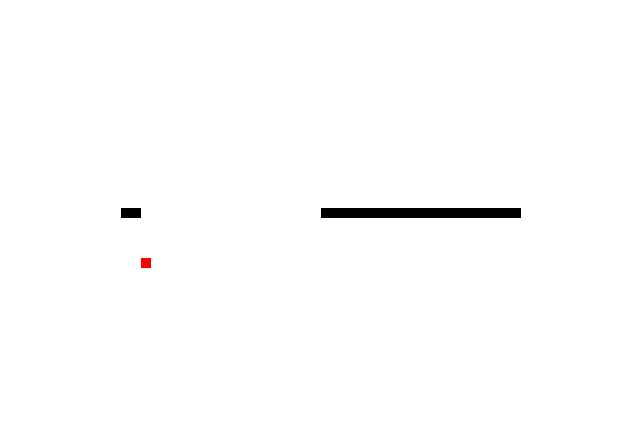
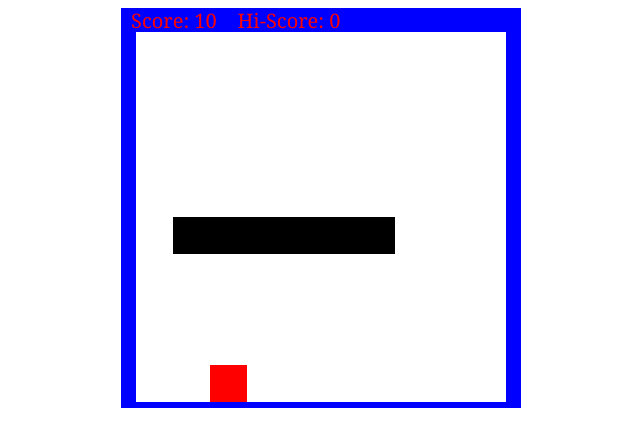
Before and after one commit to HormyAJP/snake, a plain HTML site: page index.html in a window 1280 px wide. Shown: the whole page, without its empty margins (319-959 px from the left). Drawn offline with Linux system fonts and the light colour scheme.

Commit message:
Loads of improvements
Still basic as hell mind!

```diff
--- a/index.html
+++ b/index.html
@@ -4,10 +4,11 @@
 <head>
   <meta charset="utf-8">
 
-  <title>Test</title>
-  <meta name="description" content="A million ways to identify the browser type">
+  <title>Snake!!</title>
+  <meta name="description" content="Snake!!!">
   <meta name="author" content="HormyAJP">
 
+  <link rel="shortcut icon" href="img/snake.ico" />
   <link rel="stylesheet" type="text/css" href="css/base.css" />
 
   <script type="text/javascript" src="js/jquery-3.3.1.min.js"></script>
@@ -18,6 +19,5 @@
 <body>
     <canvas id="snakeCanvas" width="400" height="400" ></canvas>
     <pre><div id="log"></div></pre>
-
 </body>
 </html>
--- a/js/main.js
+++ b/js/main.js
@@ -1,38 +1,62 @@
 "use strict";
 
-// Use top left square is [0,0]
+// TODO:
+// HUD properly
+// Don't redraw everything each frame
+// Enforce width/height better (and adapt to browser res (and zoom?))
+// Add mines (randomly add every N apples)
+// Improve graphics
+// Add difficulty setting
+// Add size setting
+// Optional edges are death (no wrap)
+// Add walls (levels)
+// Add level editor
+// Add sounds
+// Add event animations
+// Change to sprites
+// Add gameover and press to (re)start
+// Add pause (on focus loss)
+// Make a generic 2D grid game engine!
 
 const RIGHT = 39;
 const DOWN = 40;
 const LEFT = 37;
 const UP = 38;
 
-var INITIAL_TAIL_LENGTH = 40;
+var INITIAL_TAIL_LENGTH = 4;
 
 var snakeCanvas = null;
 var ctx = null;
-var DIFFICULTY = 20;
-var tickMS = 1000 / DIFFICULTY; // 30 FPS
-var playAreaWidth = 40;
-var playAreaHeight = 40;
+var DIFFICULTY = 10;
+var tickMS = 1000 / DIFFICULTY;
+var playAreaWidth = 10;
+var playAreaHeight = 10;
+// N.B. Top left square is [0,0]
 var headCoord = null;
 var appleCoord = null;
 var currentDirection = RIGHT;
 var tail = [];
+var score;
+var hiscore = 0;
 
-var blockWidth;
-var blockHeight;
 
-var canvasX = 0;
-var canvasY = 0;
+var blockSize;
+
 var canvasWidth;
 var canvasHeight;
+
+var playfieldCanvasXOffset;
+var playfieldCanvasYOffset;
+var playfieldCanvasWidth;
+var playfieldCanvasHeight;
 
 function initialize() {
     snakeCanvas = $("#snakeCanvas")[0];
     ctx = snakeCanvas.getContext("2d");
     canvasWidth = snakeCanvas.width;
     canvasHeight = snakeCanvas.height;
+
+    setPlayfieldCanvas();
 
     document.onkeypress = function (e) {
         e = e || window.event;
@@ -63,8 +87,28 @@ function initialize() {
     tick();
 }
 
+function setPlayfieldCanvas() {
+    // TODO: Determine dynamically
+    var hudTop = 20;
+    var hudLeft = 2;
+    var hudRight = 2;
+    var hudBottom = 2;
+
+    var totalWidthAvailable = canvasWidth - (hudLeft + hudRight);
+    var totalHeightAvailable = canvasHeight - (hudTop + hudBottom);
+
+    // Ensure blocks are always square
+    blockSize = Math.min(Math.floor(totalWidthAvailable / playAreaWidth), Math.floor(totalHeightAvailable / playAreaHeight));
+
+    playfieldCanvasWidth = blockSize * playAreaWidth;
+    playfieldCanvasHeight = blockSize * playAreaHeight;
+
+    playfieldCanvasXOffset = hudLeft + Math.floor((totalWidthAvailable - playfieldCanvasWidth) / 2);
+    playfieldCanvasYOffset = hudTop + Math.floor((totalHeightAvailable - playfieldCanvasHeight) / 2);
+}
+
 function handleResize(width, height) {
-    blockSize = canvasWidth / playAreaWidth
+    // TODO
 }
 
 function resetSnake() {
@@ -75,25 +119,37 @@ function resetSnake() {
     });
 }
 
-function clearScreen() {
+function clearPlayfield() {
     ctx.beginPath();
-    ctx.rect(canvasX, canvasY, canvasWidth, canvasHeight);
+    ctx.rect(playfieldCanvasXOffset, playfieldCanvasYOffset, playfieldCanvasWidth, playfieldCanvasHeight);
     ctx.fillStyle = "white";
     ctx.fill();
 }
 
+function renderChrome() {
+    ctx.beginPath();
+    ctx.rect(0, 0, canvasWidth, canvasHeight);
+    ctx.fillStyle = "blue";
+    ctx.fill();
+}
+
+function renderHUD() {
+    ctx.font="20px Georgia";
+    ctx.fillText("Score: " + score + "    Hi-Score: " + hiscore, 10, 20);
+}
+
 function renderSquare(x, y, colour) {
-    var x = blockWidth * x;
-    var y = blockHeight * y;
+    var x = playfieldCanvasXOffset + blockSize * x;
+    var y = playfieldCanvasYOffset + blockSize * y;
 
     ctx.beginPath();
-    ctx.rect(x, y, blockWidth, blockHeight);
+    ctx.rect(x, y, blockSize, blockSize);
     ctx.fillStyle = colour;
     ctx.fill();
 }
 
 function render() {
-    clearScreen();
+    clearPlayfield();
     for (var i in tail) {
         var tailCoord = tail[i]
         renderSquare(tailCoord[0], tailCoord[1], "black");
@@ -101,12 +157,25 @@ function render() {
 
     renderSquare(headCoord[0], headCoord[1], "black");
     renderSquare(appleCoord[0], appleCoord[1], "red");
+    renderHUD();
 }
 
-    console.log(headCoord);
-
 function randomApple() {
-    appleCoord = [Math.floor(Math.random() * playAreaWidth), Math.floor(Math.random() * playAreaHeight)];
+    var badApple = true;
+    while (badApple) {
+        appleCoord = [Math.floor(Math.random() * playAreaWidth), Math.floor(Math.random() * playAreaHeight)];
+        badApple = false;
+        for (var i in tail) {
+            var tailCoord = tail[i]
+            if (appleCoord[0] == tailCoord[0] && appleCoord[1] == tailCoord[1]) {
+                badApple = true;
+                break;
+            }
+        }
+        if (appleCoord[0] == headCoord[0] && appleCoord[1] == headCoord[1]) {
+            badApple = true;
+        }
+    }
 }
 
 function moveSnake() {
@@ -141,6 +210,7 @@ function checkEat() {
     if (headCoord[0] == appleCoord[0] && headCoord[1] == appleCoord[1]) {
         randomApple();
         tail.unshift(tail[0]);
+        score += DIFFICULTY;
     }
 }
 
@@ -148,6 +218,7 @@ function checkDead() {
     for (var i in tail) {
         var tailCoord = tail[i]
         if (headCoord[0] == tailCoord[0] && headCoord[1] == tailCoord[1]) {
+            hiscore = Math.max(score, hiscore);
             reset();
             return;
         }
@@ -155,11 +226,10 @@ function checkDead() {
 }
 
 function reset() {
-    blockWidth = canvasWidth / playAreaWidth;
-    blockHeight = canvasHeight / playAreaHeight;
-    clearScreen()
+    clearPlayfield()
     resetSnake();
     randomApple();
+    score = 0;
 }
 
 function tick() {
@@ -167,34 +237,20 @@ function tick() {
     moveSnake();
     checkEat();
     checkDead();
+    renderChrome();
+    renderHUD();
     render();
+
 }
 
-function getRandomColor() {
-  var letters = '0123456789ABCDEF';
-  var color = '#';
-  for (var i = 0; i < 6; i++) {
-    color += letters[Math.floor(Math.random() * 16)];
-  }
-  return color;
-}
-
-function test(fillStyle) {
-    var ctx = snakeCanvas.getContext("2d");
-    // ctx.moveTo(0, 0);
-    // ctx.lineTo(200, 100);
-    // ctx.stroke();
-
-    ctx.beginPath();
-    ctx.rect(0, 0, 1000, 1000);
-    ctx.fillStyle = "black";
-    ctx.fill();
-
-    ctx.beginPath();
-    ctx.rect(10, 10, 1000 - 20, 1000 - 20);
-    ctx.fillStyle = fillStyle;
-    ctx.fill();
-}
+// function getRandomColor() {
+//   var letters = '0123456789ABCDEF';
+//   var color = '#';
+//   for (var i = 0; i < 6; i++) {
+//     color += letters[Math.floor(Math.random() * 16)];
+//   }
+//   return color;
+// }
 
 (function($) {
     $(document).ready(function() {
```
Also changed, not shown: img/snake.ico (added).
